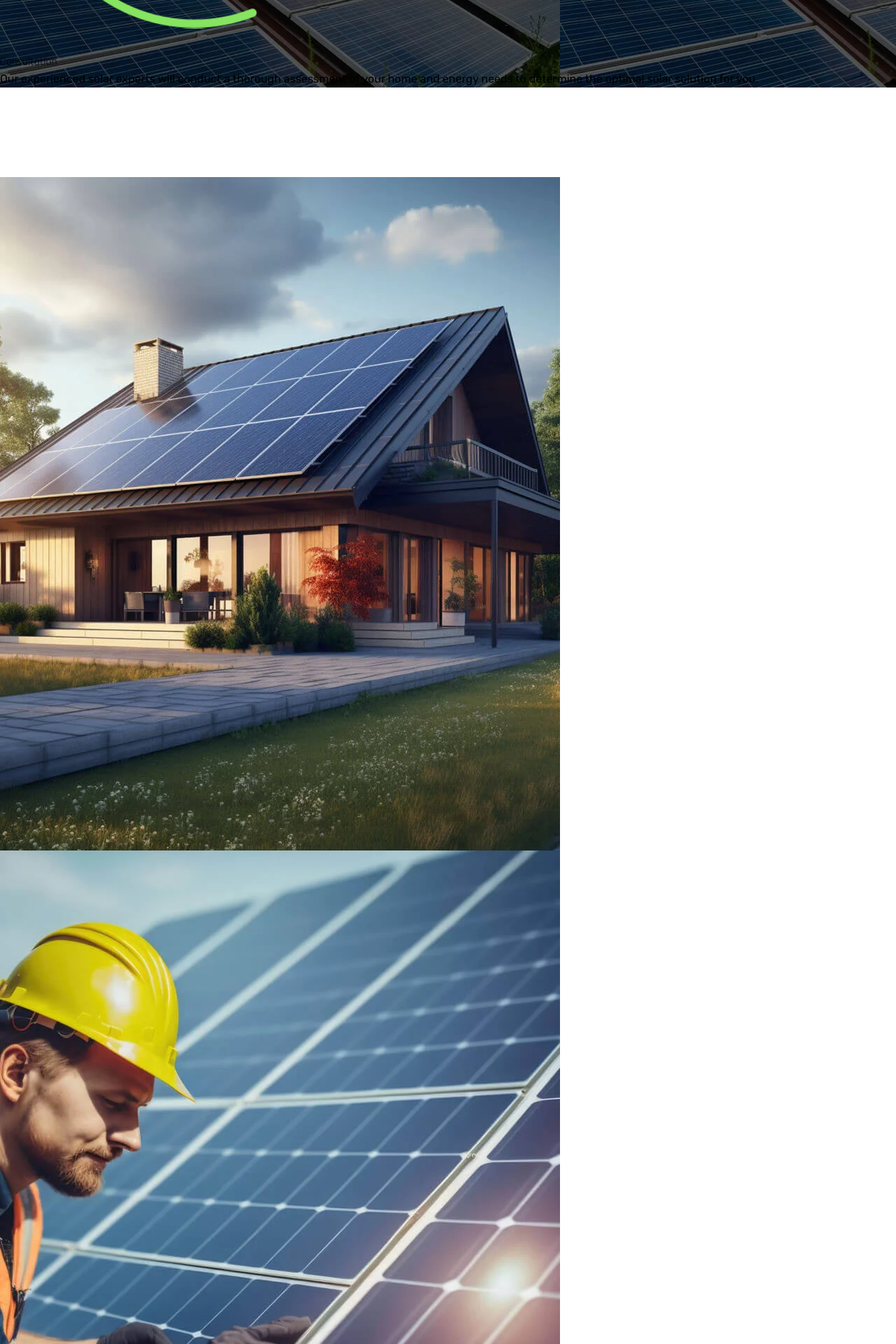
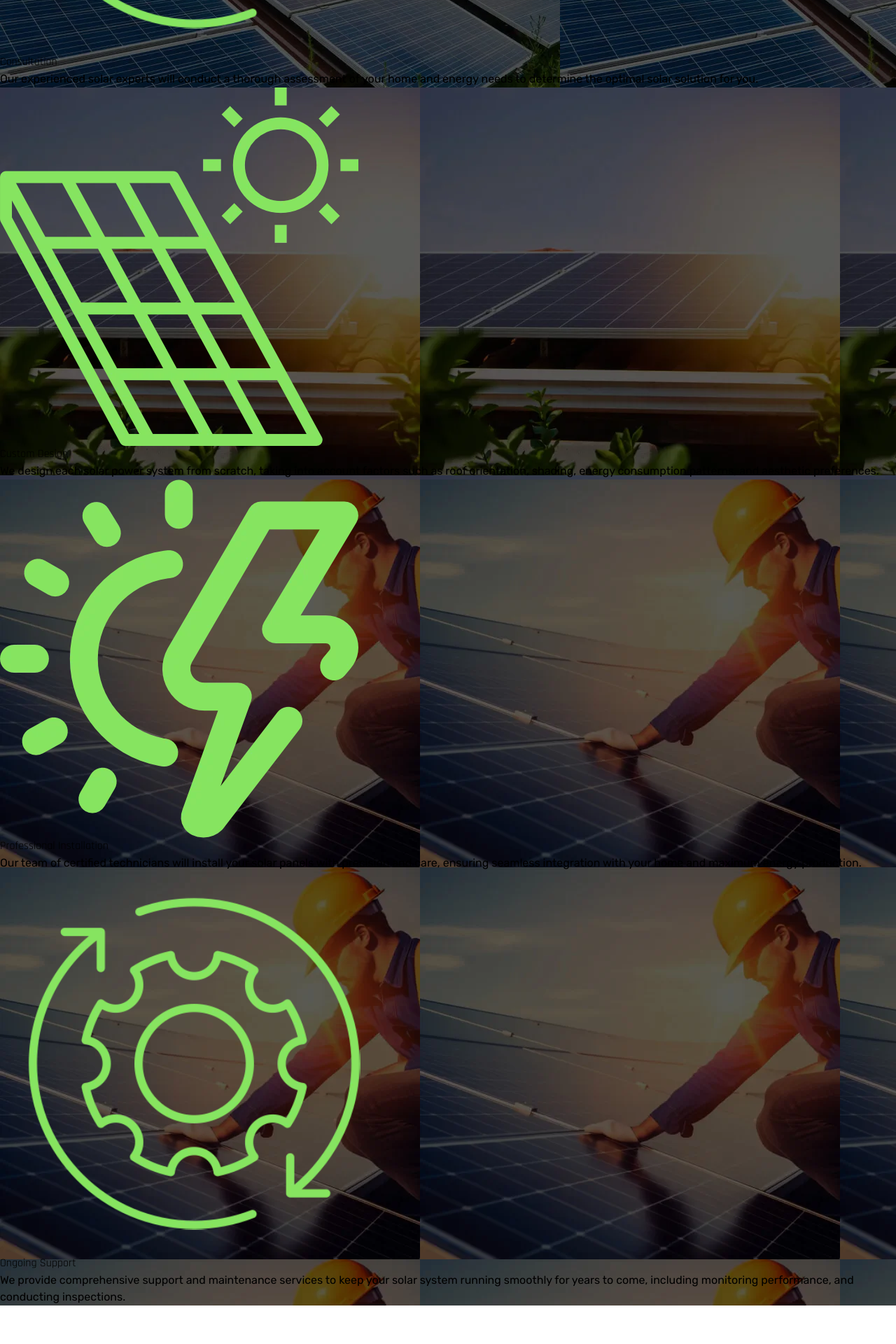
Before and after one commit to subhan-tahir/Greener_Pakistan, a React (Vite) app: page / in a window 1280 px wide. Shown: the part 6220-8140 px from the top of the page at 70% size. Built offline with nearby package versions, Linux system fonts and the light colour scheme.

Commit message:
Update CustomizedCards.jsx

```diff
--- a/src/components/Custimzedcards/CustomizedCards.jsx
+++ b/src/components/Custimzedcards/CustomizedCards.jsx
@@ -1,39 +1,37 @@
 import React from "react";
-import cardPic from '/src/assets/cardPic.jpg'
-import cardLogo from '/src/assets/cardlogo1.webp'
 
 const CustomizedCards = () => {
 
 let cardsData = [
   {
-    cardBgImg: cardPic,
-    cardlogo: cardLogo,
+    cardBgImg: '/src/assets/cardPic.jpg',
+    cardlogo: '/src/assets/cardlogo1.webp',
     title: "Consultation",
     description: ` Our experienced solar experts will conduct a thorough assessment
               of your home and energy needs to determine the optimal solar
               solution for you.`,
   },
-  // {
-  //   cardBgImg: "/src/assets/cardPic1.jpg",
-  //   cardlogo: "/src/assets/cardLogo4.webp",
-  //   title: "Custom Design",
-  //   description: `We design each solar power system from scratch, taking into account
-  //    factors such as roof orientation, shading, energy consumption patterns, and aesthetic preferences.`,
-  // },
-  // {
-  //   cardBgImg: "/src/assets/cardPic2.jpg",
-  //   cardlogo: "/src/assets/cardLogo2.webp",
-  //   title: "Professional Installation",
-  //   description: `Our team of certified technicians will install your solar panels with precision and care, ensuring
-  //   seamless integration with your home and maximum energy production. `,
-  // },
-  // {
-  //   cardBgImg: "/src/assets/cardPic2.jpg",
-  //   cardlogo: "/src/assets/cardLogo1.webp",
-  //   title: "Ongoing Support",
-  //   description: `We provide comprehensive support and maintenance services to keep your solar system running smoothly for years to come,
-  //   including monitoring performance, and conducting inspections.`,
-  // },
+  {
+    cardBgImg: "/src/assets/cardPic1.jpg",
+    cardlogo: "/src/assets/cardLogo4.webp",
+    title: "Custom Design",
+    description: `We design each solar power system from scratch, taking into account
+     factors such as roof orientation, shading, energy consumption patterns, and aesthetic preferences.`,
+  },
+  {
+    cardBgImg: "/src/assets/cardPic2.jpg",
+    cardlogo: "/src/assets/cardLogo2.webp",
+    title: "Professional Installation",
+    description: `Our team of certified technicians will install your solar panels with precision and care, ensuring
+    seamless integration with your home and maximum energy production. `,
+  },
+  {
+    cardBgImg: "/src/assets/cardPic2.jpg",
+    cardlogo: "/src/assets/cardLogo1.webp",
+    title: "Ongoing Support",
+    description: `We provide comprehensive support and maintenance services to keep your solar system running smoothly for years to come,
+    including monitoring performance, and conducting inspections.`,
+  },
 ];
 
   return (
```
